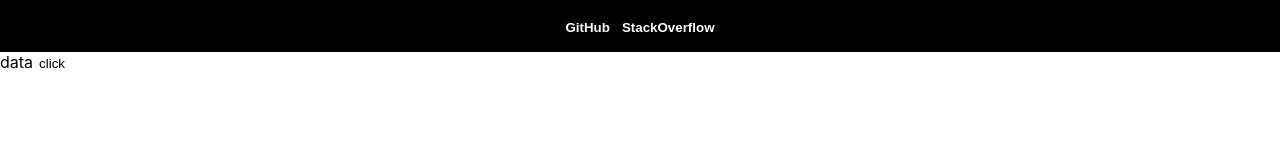
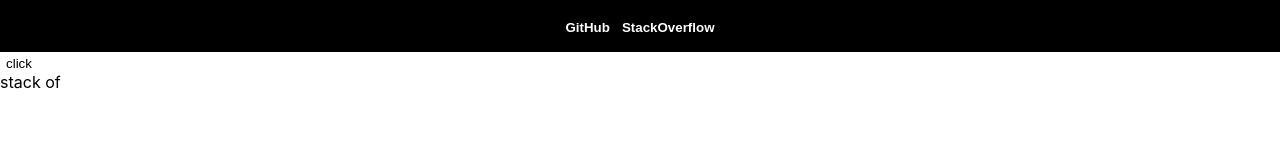
Before and after one commit to blazerius54/thunk-lists, a React (Create React App) app: page /gh in a window 1280 px wide. Shown: the top 160 px of the page. Built offline with nearby package versions, Linux system fonts and the light colour scheme.

Commit message:
task-thunk/some markup ooops

```diff
--- a/src/components/Header/index.js
+++ b/src/components/Header/index.js
@@ -6,18 +6,17 @@ import { navigation } from '../../utils/consts';
 
 class Header extends Component {
   render() {
-    console.log(navigation)
     return (
       <HeaderWrapper>
         <HeaderNav>
           <NavList>
-            {navigation.map(({ title, link }) =>{console.log(title); return (
+            {navigation.map(({ title, link }) => (
               <NavItem key={title}>
                 <button>
                   <Link to={link}>{title}</Link>
                 </button>
                 </NavItem>
-            )})}
+            ))}
           </NavList>
         </HeaderNav>
       </HeaderWrapper>
--- /dev/null
+++ b/src/components/StackList/index.js
@@ -0,0 +1,6 @@
+import React from 'react';
+import PropTypes from 'prop-types';
+
+const StackList = () => <div>stack of</div>;
+
+export default StackList;
--- a/src/containers/DataContainer/index.js
+++ b/src/containers/DataContainer/index.js
@@ -4,6 +4,7 @@ import { connect } from 'react-redux';
 import { bindActionCreators } from 'redux';
 import { myThunkActionCreator } from './actions';
 import { navigation } from '../../utils/consts';
+import StackList from '../../components/StackList';
 
 class DataContainer extends Component {
   componentDidMount() {
@@ -13,10 +14,11 @@ class DataContainer extends Component {
   }
 
   render() {
+    console.log(this.props);
     return (
       <div>
-        data
         <button onClick={this.props.myThunkActionCreator}>click</button>
+        <StackList/>
       </div>
     );
   }
@@ -24,6 +26,7 @@ class DataContainer extends Component {
 
 const mapStateToProps = state => ({
   foo: state.appReducer.foo,
+  sofQuestions: state.appReducer.sofQuestions,
 });
 
 const mapDispatchToProps = dispatch =>
@@ -32,6 +35,7 @@ const mapDispatchToProps = dispatch =>
 DataContainer.propTypes = {
   history: PropTypes.object.isRequired,
   match: PropTypes.object.isRequired,
+  sofQuestions: PropTypes.array.isRequired,
 };
 
 export default connect(
--- a/src/index.css
+++ b/src/index.css
@@ -25,3 +25,9 @@ button:focus {
 a {
   text-decoration: none;
 }
+
+.App {
+  display: flex;
+  justify-content: center;
+  flex-direction: column;
+}
```
Also changed, not shown: src/components/StackList/styled.js (added).
